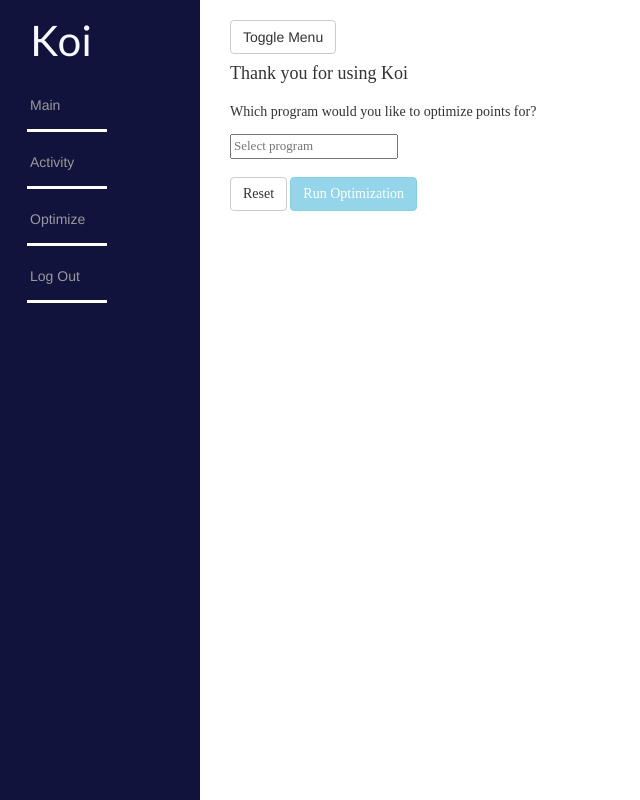
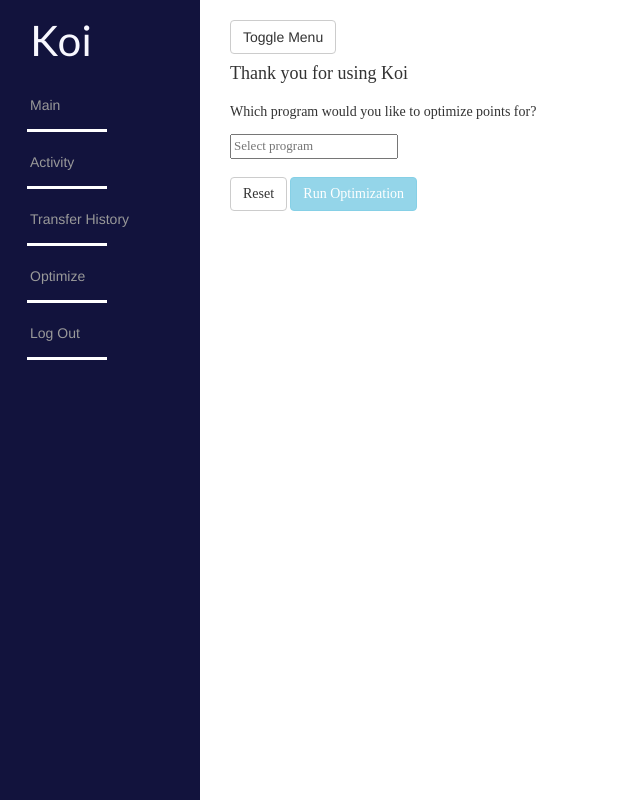
Before and after one commit to linvivian7/koi, a Flask app: page /optimize in a window 1280 px wide. Shown: the whole page, without its empty margins (0-640 px from the left). Run offline with Flask 2, Linux system fonts and the light colour scheme; the visitor is signed in with stand-in values (Sample User, id 1); data comes from the database, SQL or seed files in the repository; data that the repository does not hold is empty; some libraries are stand-ins or nearby versions.

```diff
--- a/helper.py
+++ b/helper.py
@@ -207,12 +207,6 @@ def balance_capacity(user, current):
 
     ratio = ratio_instance(current.next.data, current.data).ratio_to()
     balance = user.get_balance(current.next.data).current_balance
-    # print "*" * 50
-    # print "c", current
-    # print "n", current.next
-    # print ratio
-    # print balance
-    # print "*" * 50
 
     current = current.next
 
--- a/model.py
+++ b/model.py
@@ -299,7 +299,7 @@ class Transfer(db.Model):
                                                                                     self.user_id,
                                                                                     self.outgoing_program,
                                                                                     self.receiving_program,
-                                                                                    self.amount,
+                                                                                    self.outgoing_amount,
                                                                                     self.transferred_at,
                                                                                     )
 
--- a/server.py
+++ b/server.py
@@ -30,8 +30,10 @@ from model import db
 from model import Feedback
 from model import mapping
 from model import Program
+from model import Ratio
 from model import ratio_instance
 from model import TransactionHistory
+from model import Transfer
 from model import User
 
 
@@ -169,6 +171,37 @@ def transaction_history():
     transactions = TransactionHistory.query.filter_by(user_id=session["user"]).all()
 
     return render_template("activity.html", activities=transactions)
+
+
+@app.route('/transfers')
+def transfer_history():
+    if "user" not in session:
+        flash("Please log in before navigating to the dashboard")
+        return redirect('/')
+
+    transfers = Transfer.query.filter_by(user_id=1)\
+                              .join(Ratio, Ratio.outgoing_program == Transfer.outgoing_program)\
+                              .all()
+
+    transfer_history = {}
+
+    for transfer in transfers:
+        ratio = ratio_instance(transfer.outgoing_program, transfer.receiving_program)
+
+        receiving_amount = int(transfer.outgoing_amount * ratio.ratio_to())
+
+        transfer_history[transfer.transfer_id] = {
+            "transfer_id": transfer.transfer_id,
+            "outgoing": transfer.outgoing.program_name,
+            "outgoing_amount": transfer.outgoing_amount,
+            "receiving": transfer.receiving.program_name,
+            "receiving_amount": receiving_amount,
+            "timestamp": transfer.transferred_at,
+        }
+
+    transfer_history = sorted(transfer_history.items(), key=lambda (key, value): key)
+
+    return render_template("transfers.html", transfers=transfer_history)
 
 
 ### D3-related ###
--- a/static/css/styles.css
+++ b/static/css/styles.css
@@ -332,7 +332,6 @@ datalist {
   table-layout: fixed;
   width: 90%;
   background-color: white;
-  text-align: center;
 }
 
 .nitems {
--- a/templates/base.html
+++ b/templates/base.html
@@ -20,6 +20,7 @@
     {{ moment.include_moment() }}
 
     <!-- style-related -->
+    <link href="http://maxcdn.bootstrapcdn.com/font-awesome/4.1.0/css/font-awesome.min.css" rel="stylesheet">
     <link rel="stylesheet"
           href="/static/bootstrap-3.3.4/css/bootstrap.css"/>
     <script src="/static/bootstrap-3.3.4/js/bootstrap.min.js"></script>
--- a/templates/dashboard.html
+++ b/templates/dashboard.html
@@ -15,6 +15,7 @@
                 <li class="sidebar-brand"><a href="/">Koi</a></li>
                 <li><a href="/dashboard">Main<span></span></a></li>
                 <li><a href="/activity">Activity<span></span></a></li>
+                <li><a href="/transfers">Transfer History<span></span></a></li>
                 <li><a href="/optimize">Optimize<span></span></a></li>
                 <li><a href="/logout">Log Out<span></span></a></li>
             </ul>
--- a/templates/optimize.html
+++ b/templates/optimize.html
@@ -15,6 +15,7 @@
         <li class="sidebar-brand"><a href="/">Koi</a></li>
         <li><a href="/dashboard">Main<span></span></a></li>
         <li><a href="/activity">Activity<span></span></a></li>
+        <li><a href="/transfers">Transfer History<span></span></a></li>
         <li><a href="/optimize">Optimize<span></span></a></li>
         <li><a href="/logout">Log Out<span></span></a></li>
       </ul>
```
Also changed, not shown: templates/activity.html (+2 -9 lines).
